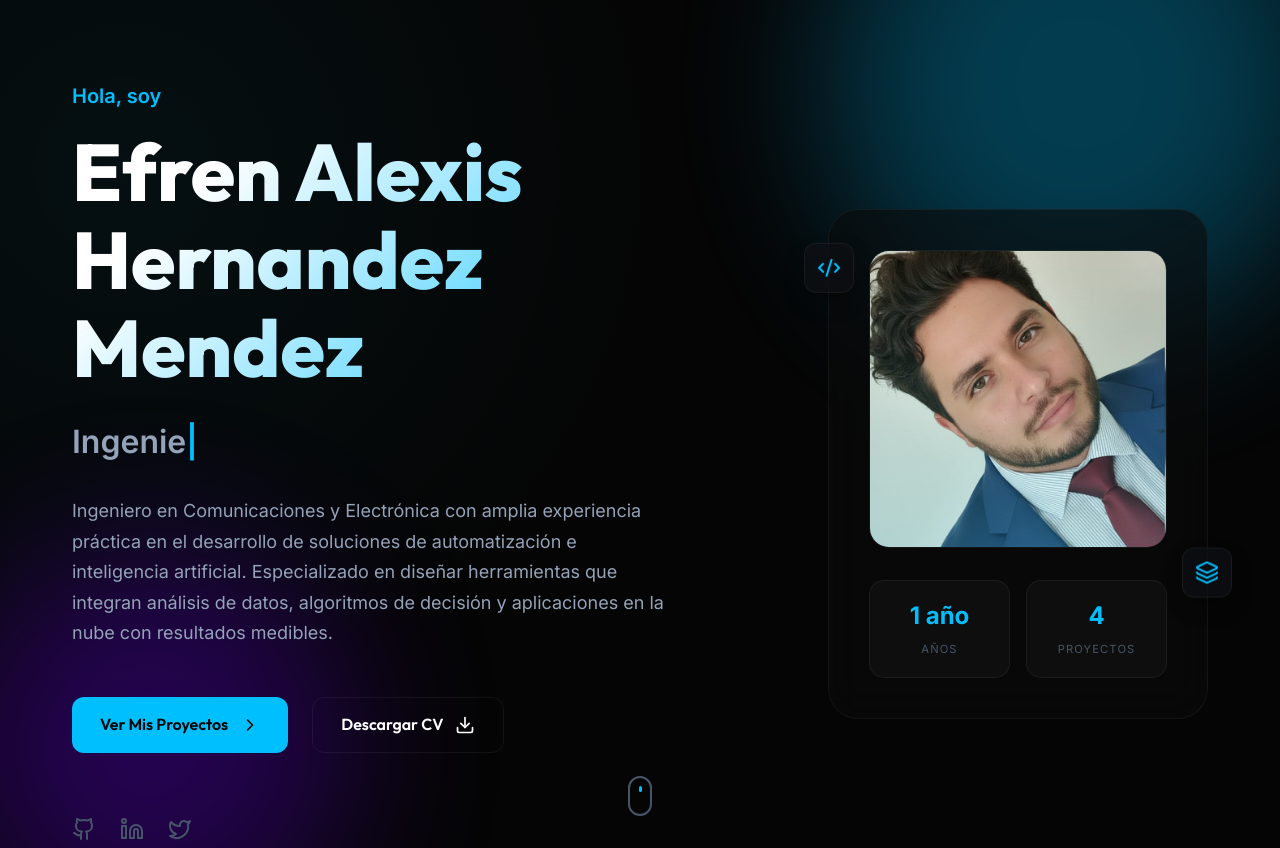
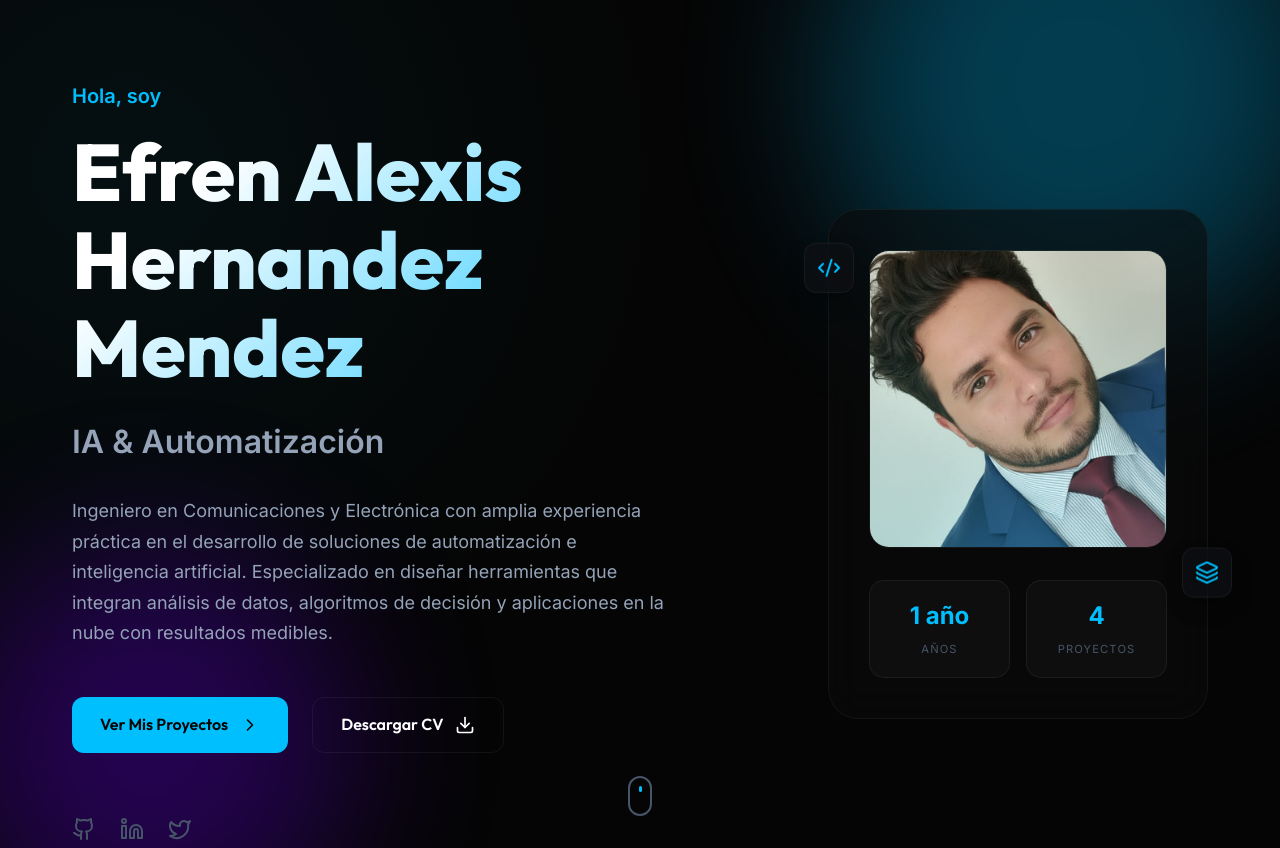
Before and after one commit to efren1998-lan/Portafolio-, a React (Vite) app: page / in a window 1280 px wide. Built offline with nearby package versions, Linux system fonts and the light colour scheme.

Commit message:
Update Hero.tsx

```diff
--- a/src/components/Hero.tsx
+++ b/src/components/Hero.tsx
@@ -1,56 +1,7 @@
-import { useEffect, useState, useRef } from 'react'
+import { useRef } from 'react'
 import { Download, ChevronRight, Github, Linkedin, Twitter, Code2, Layers } from 'lucide-react'
 import './Hero.css'
 import { PORTFOLIO_CONFIG } from '../config'
-
-const TypewriterText = ({ texts }: { texts: string[] }) => {
-  const [displayText, setDisplayText] = useState('')
-  const stateRef = useRef({ index: 0, isDeleting: false, speed: 100 })
-  const timeoutRef = useRef<ReturnType<typeof setTimeout> | null>(null)
-
-  useEffect(() => {
-    const tick = () => {
-      const { index, isDeleting } = stateRef.current
-      const current = texts[index]
-
-      setDisplayText(prev => {
-        if (!isDeleting) {
-          const next = current.substring(0, prev.length + 1)
-          if (next === current) {
-            stateRef.current.isDeleting = true
-            stateRef.current.speed = 1500
-          } else {
-            stateRef.current.speed = 100
-          }
-          return next
-        } else {
-          const next = current.substring(0, prev.length - 1)
-          if (next === '') {
-            stateRef.current.isDeleting = false
-            stateRef.current.index = (index + 1) % texts.length
-            stateRef.current.speed = 500
-          } else {
-            stateRef.current.speed = 50
-          }
-          return next
-        }
-      })
-
-      timeoutRef.current = setTimeout(tick, stateRef.current.speed)
-    }
-
-    timeoutRef.current = setTimeout(tick, stateRef.current.speed)
-    return () => {
-      if (timeoutRef.current) clearTimeout(timeoutRef.current)
-    }
-  }, [texts])
-
-  return (
-    <span className="typewriter-text">
-      {displayText}<span className="cursor">|</span>
-    </span>
-  )
-}
 
 export default function Hero() {
   const cardRef = useRef<HTMLDivElement>(null)
@@ -83,7 +34,7 @@ export default function Hero() {
           <span className="hero-greeting">Hola, soy</span>
           <h1 className="hero-name gradient-text">{PORTFOLIO_CONFIG.name}</h1>
           <div className="hero-title">
-            <TypewriterText texts={['IA & Automatización', 'Ingeniero de Datos', 'Cloud Solutions Architect']} />
+            <span className="typewriter-text">IA & Automatización</span>
           </div>
           <p className="hero-description">{PORTFOLIO_CONFIG.about.summary}</p>
           <div className="hero-actions">
```
